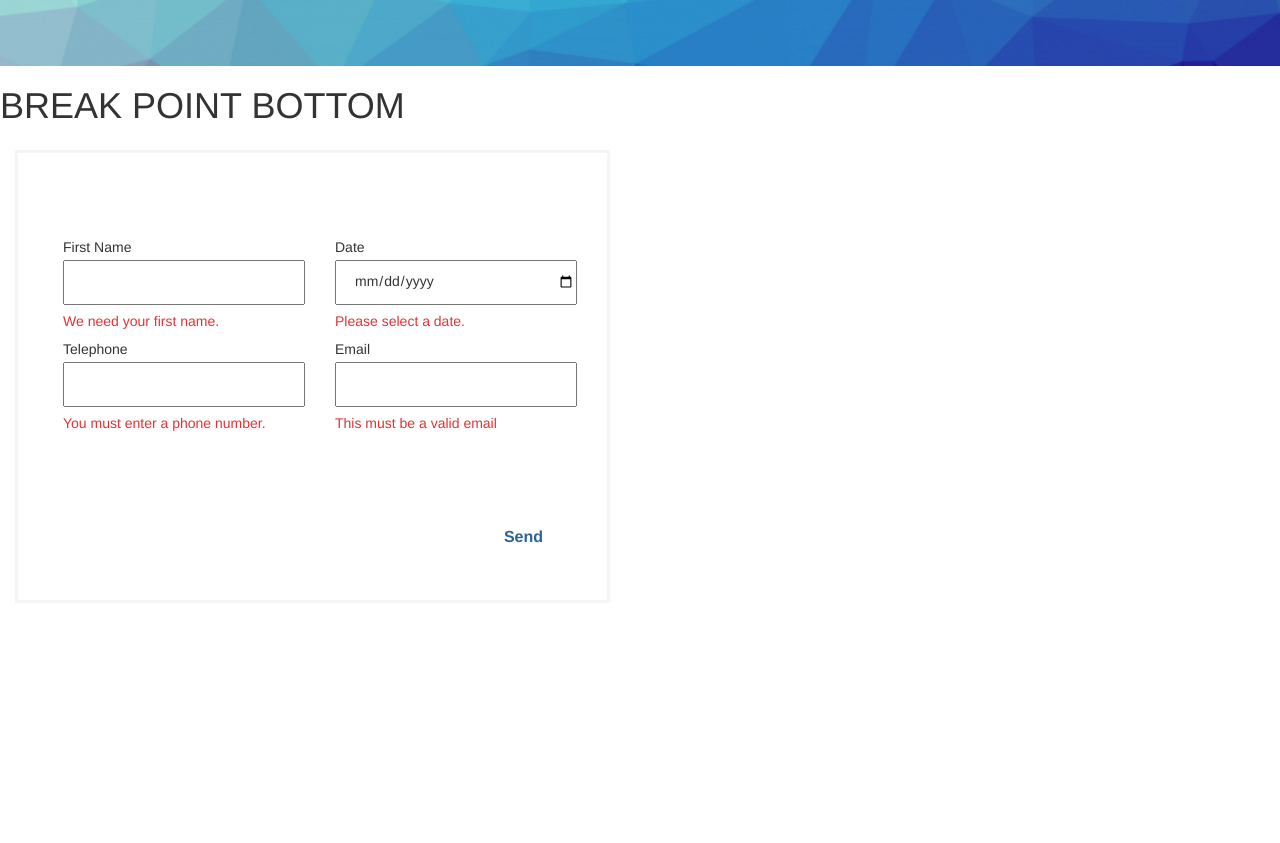
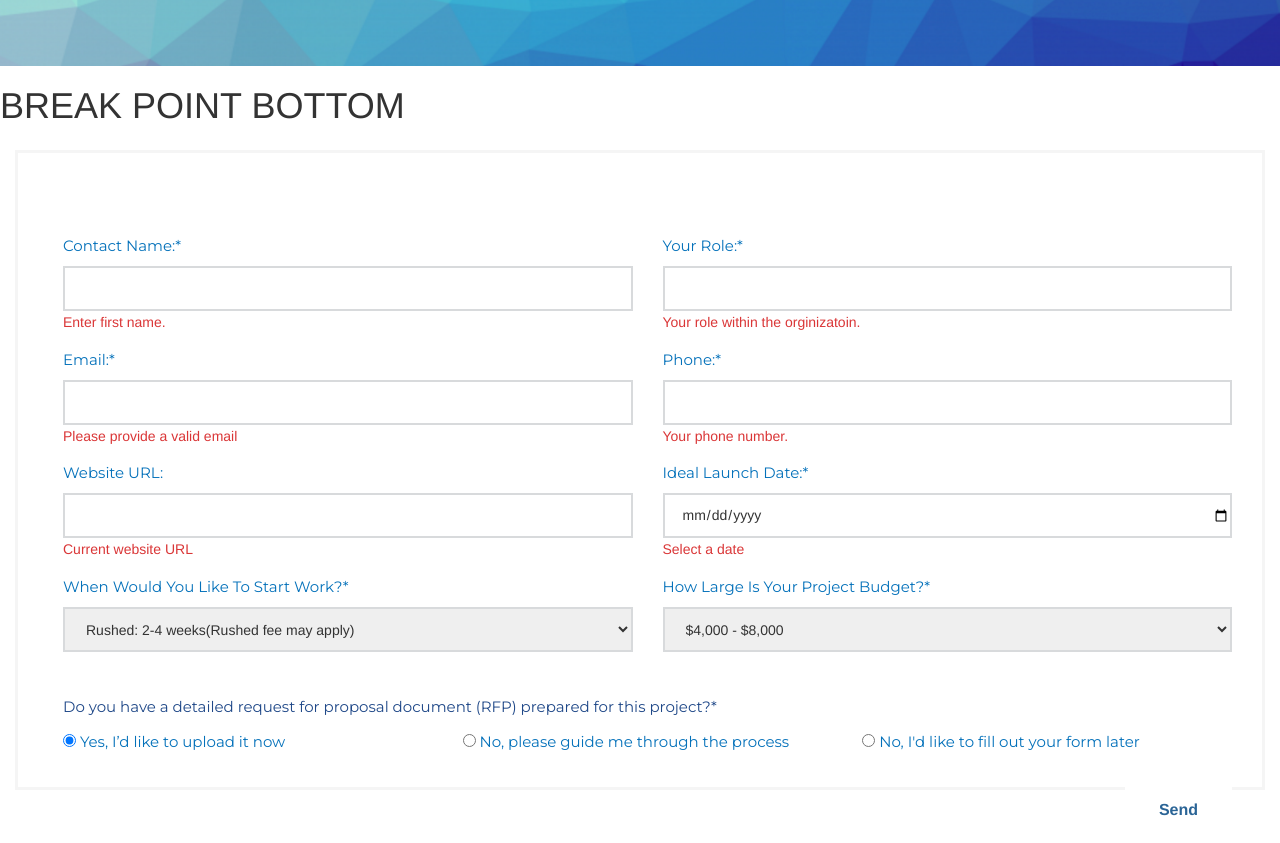
Before and after one commit to shalizi/droplet, a plain HTML site: page pattern.html in a window 1280 px wide. Shown: the part 800-1643 px from the top of the page. Before the commit the page ends 1418 px from the top, so only its background shows below. Drawn offline with nearby package versions, Linux system fonts and the light colour scheme.

Commit message:
added more

```diff
--- a/pattern.html
+++ b/pattern.html
@@ -184,20 +184,40 @@ line-height: 28px;
 
 
 <style>
-
+.colors{
+  color: #1f4888;
+  color: #2a62b9;
+}
 #test{
   color: white;
 }
-p{
+.formFont{
 
-   margin-top: 5px;
-   margin-bottom: 0px;
-   font-size: 14px;
+color: #0471ba !important;
+font-weight: 400 !important;
+line-height: 30px !important;
+margin-bottom: 5px !important;
+font-family: 'Montserrat', sans-serif;
+font-weight: bolder;
+font-stretch: extra-expanded;
+font-size: 15px;
 }
+.formFontBold{
+  color: #1f4888;!important;
+  font-weight: 600 !important;
+  line-height: 30px !important;
+  margin-bottom: 5px !important;
+  font-family: 'Montserrat', sans-serif;
+  font-weight: bolder;
+  font-stretch: extra-expanded;
+  font-size: 15px;
+
+}
+
 .textCenter{
   text-align: center;
 }
-#sellMyCar{
+#contactForm{
   border: 3px solid whitesmoke;
   padding: 30px;
   padding-left: 45px;
@@ -216,45 +236,17 @@ p{
   #scheduleFont{
     font-size: 16px;
   }
-  input{
-     height: 50px;
-   width: 253px;
-   padding-left: 5px;
 
-  }
   .centerBlock {
-  display: table;
+
   margin: 0 auto;
 }
-#firstname{
+
+.formatInputBox{
   height: 45px;
-  padding-left:17px;
-  width: 100%;
-}
-#lastname{
-  height: 45px;
-  padding-left:17px;
-  width: 100%;
-}
-#tel{
-  height: 45px;
-  padding-left:17px;
-  width: 100%;
-}
-#date{
-  height: 45px;
-  padding-left:17px;
-  width: 100%;
-}
-#time{
-  height: 45px;
-  padding-left:17px;
-  width: 100%;
-}
-#email{
-  height: 45px;
-  padding-left:17px;
-  width: 100%;
+padding-left: 17px;
+width: 100%;
+    border: 2px solid #D8DADC;
 }
 
 input.ng-invalid.ng-touched{
@@ -267,17 +259,8 @@ input.ng-valid.ng-touched{
   color: #DA3637;
 
 }
-#ppdiv{
 
-  padding: 15px;
 
-}
-#pp{
-font-size: 10;
-font-weight: 600;
-color: white;
-margin-right: 10px;
-}
 #message{
   color: purple;
   margin-left: 30px;
@@ -285,31 +268,44 @@ margin-right: 10px;
 #test{
   color: white;
 }
+#contactH4{
+  margin-top: 40px;
+  margin-bottom: 15px;
+  font-weight: normal !important;
+  line-height: 30px !important;
+}
 </style>
 
 
 
 <div class="row">
-<div  class="col-xs-12 col-sm-6">
+<div  class="col-xs-12">
 
 
 
 <!-- LEFT LEFT LEFT -->
-<div id="sellMyCar">
+<div id="contactForm">
 
-<form name="scheduleForm" novalidate class="centerBlock" ng-submit="feedback(user)">
+<form name="contactForm" novalidate class="centerBlock" ng-submit="feedback(user)">
 <br>
-          <fieldset>
+          <!--<fieldset> -->
 
              <br>
 
                 <div class="row">
                    <div class="col-xs-12 col-md-6">
-                      <p>First Name</p>
-                      <input id="firstname" type="text" name="firstname"
+                      <p class="formFont">Contact Name:*</p>
+                      <input id="firstname" type="text" class="formatInputBox" name="firstname"
                       ng-model="user.firstname" ng-required="true">
-                      <p class="error" ng-show="scheduleForm.firstname.$invalid && scheduleForm.firstname.$touched">We need your first name.</p>
+                      <p class="error" ng-show="scheduleForm.firstname.$invalid && scheduleForm.firstname.$touched">Enter first name.</p>
                    </div>
+                   <div class="col-xs-12 col-md-6">
+                      <p class="formFont">Your Role:*</p>
+                      <input id="role" type="text" class="formatInputBox" name="role"
+                      ng-model="user.role" ng-required="true">
+                      <p class="error" ng-show="scheduleForm.role.$invalid && scheduleForm.role.$touched">Your role within the orginizatoin.</p>
+                   </div>
+                   <!--
                    <div class="col-xs-12 col-md-6">
                    <p>Date</p>
                    <input id="date" type="date" name="date"
@@ -318,6 +314,7 @@ margin-right: 10px;
 
 
                 </div>
+              -->
                 </div>
 
 
@@ -325,27 +322,95 @@ margin-right: 10px;
 
 
                 <div class="row">
+                  <div class="col-xs-12 col-md-6">
+                     <p class="formFont">Email:*</p>
+                     <input id="email" type="email" class="formatInputBox" name="email"
+                     ng-model="user.email" ng-required="true">
+                     <p class="error" ng-show="scheduleForm.email.$invalid && scheduleForm.email.$touched">Please provide a valid email</p>
+                  </div>
                    <div class="col-xs-12 col-md-6">
-                      <p>Telephone</p>
-                      <input id="tel" type="number" name="telephone"
+                      <p class="formFont">Phone:*</p>
+                      <input id="tel" type="number" class="formatInputBox" name="telephone"
                       ng-model="user.telephone" ng-required="true">
-                      <p class="error" ng-show="scheduleForm.telephone.$invalid && scheduleForm.telephone.$touched">You must enter a phone number.</p>
+                      <p class="error" ng-show="scheduleForm.telephone.$invalid && scheduleForm.telephone.$touched">Your phone number.</p>
+                   </div>
+
+                </div>
+
+
+
+
+                <!-- website and launch date -->
+                <div class="row">
+                   <div class="col-xs-12 col-md-6">
+                      <p class="formFont">Website URL:</p>
+                      <input id="website" type="text" class="formatInputBox" name="website"
+                      ng-model="user.website" ng-required="true">
+                      <p class="error" ng-show="scheduleForm.website.$invalid && scheduleForm.website.$touched">Current website URL</p>
                    </div>
                    <div class="col-xs-12 col-md-6">
-                      <p>Email</p>
-                      <input id="email" type="email" name="email"
-                      ng-model="user.email" ng-required="true">
-                      <p class="error" ng-show="scheduleForm.email.$invalid && scheduleForm.email.$touched">This must be a valid email</p>
+                      <p class="formFont">Ideal Launch Date:*</p>
+                      <input id="launch" type="date"  class="formatInputBox" name="launch"
+                      ng-model="user.launch" ng-required="true">
+                      <p class="error" ng-show="scheduleForm.launch.$invalid && scheduleForm.launch.$touched">Select a date</p>
                    </div>
+
                 </div>
-                <span id="ppdiv">
-                 <span id="pp" class="text-justify">
-                   I agree to the Terms of Use and the Privacy Policy. <span id="test"> I agree to the Terms of Use and the Privacy Policy. </span>
-                </span>
-               </span>
+
+                <!-- end of website and launch date -->
+                <!-- start work and size of budget -->
+                <div class="row">
+                  <div class="col-xs-12 col-md-6">
+                     <p class="formFont">When Would You Like To Start Work?*</p>
+                     <select id="startWork" ng-model="data.startWork" class="formatInputBox">
+                       <option value="rushed" checked> Rushed: 2-4 weeks(Rushed fee may apply)</option>
+                       <option value="soon">Soon: 4-6 weeks</option>
+                       <option value="standard">Standard: 6-8 weeks</option>
+                       <option value="future">Future: 2+ months</option>
+                     </select>
+
+                  </div>
+
+                   <div class="col-xs-12 col-md-6">
+                      <p class="formFont">How Large Is Your Project Budget?*</p>
+                      <select id="budget" ng-model="data.budget" class="formatInputBox">
+                        <option value="4to8" checked>$4,000 - $8,000</option>
+                        <option value="8to15" checked>$8,000 - $15,000</option>
+                        <option value="15to25" checked>$15,000 - $25,000</option>
+                        <option value="25to50" checked>$25,000 - $50,000</option>
+                        <option value="50+" checked>$50,000+</option>
+                      </select>
+
+                   </div>
+                </div><!-- end of row -->
 
 
-          </fieldset>
+
+
+
+                <!-- end or start date and budget -->
+
+                <h4 id="contactH4" class="formFontBold">Do you have a detailed request for proposal document (RFP) prepared for this project?*</h4>
+
+                <!-- 3 options start -->
+                <div class="row">
+                  <div class="col-xs-4">
+                      <input type="radio" name="uploadRFPproject" value="male" checked> <span class="formFont">Yes, I’d like to upload it now</span>
+                  </div>
+                  <div class="col-xs-4">
+                      <input  type="radio" name="uploadRFPproject" value="female"> <span class="formFont">No, please guide me through the process</span>
+                  </div>
+                <div class="col-xs-4">
+                  <input type="radio" name="uploadRFPproject" value="other"> <span class="formFont">No, I'd like to fill out your form later</span>
+                </div>
+             </div>
+                <!-- 3 options end -->
+
+
+
+
+
+        <!--   </fieldset>-->
 
 
     <button class="btn btn-default btn-xlarge pull-right" ng-disabled="scheduleForm.$invalid"><strong><span id="scheduleFont">Send</span></strong></button>
@@ -353,7 +418,7 @@ margin-right: 10px;
 
 
 </form>
-</div><!-- end of sellMyCar -->
+</div><!-- end of contactForm -->
 </div>
 </div>
 
```
Also changed, not shown: index.html (+12 -12 lines).
